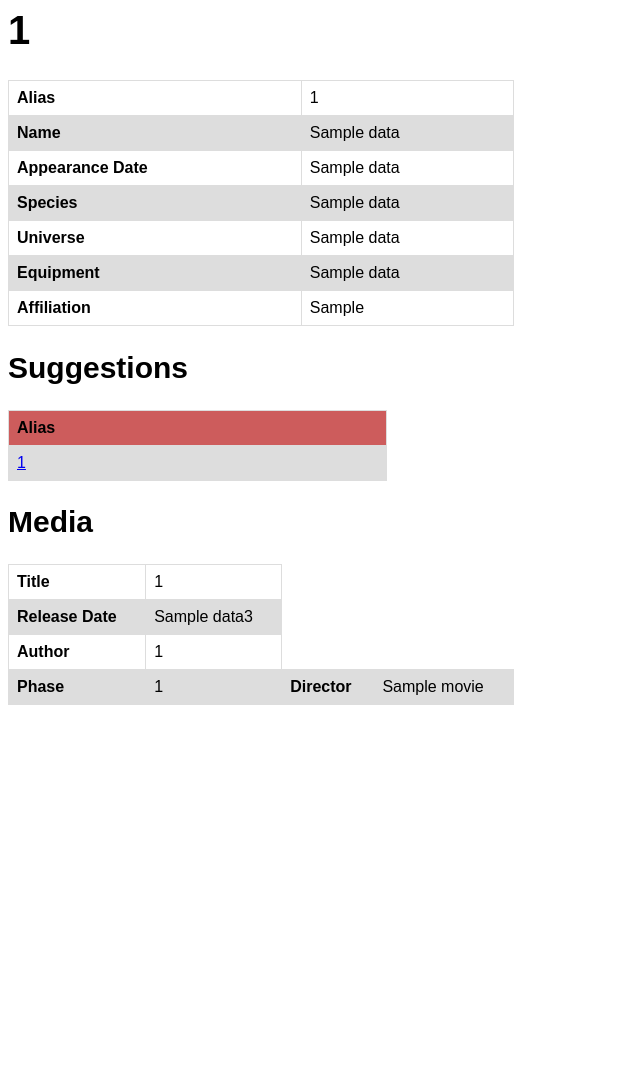
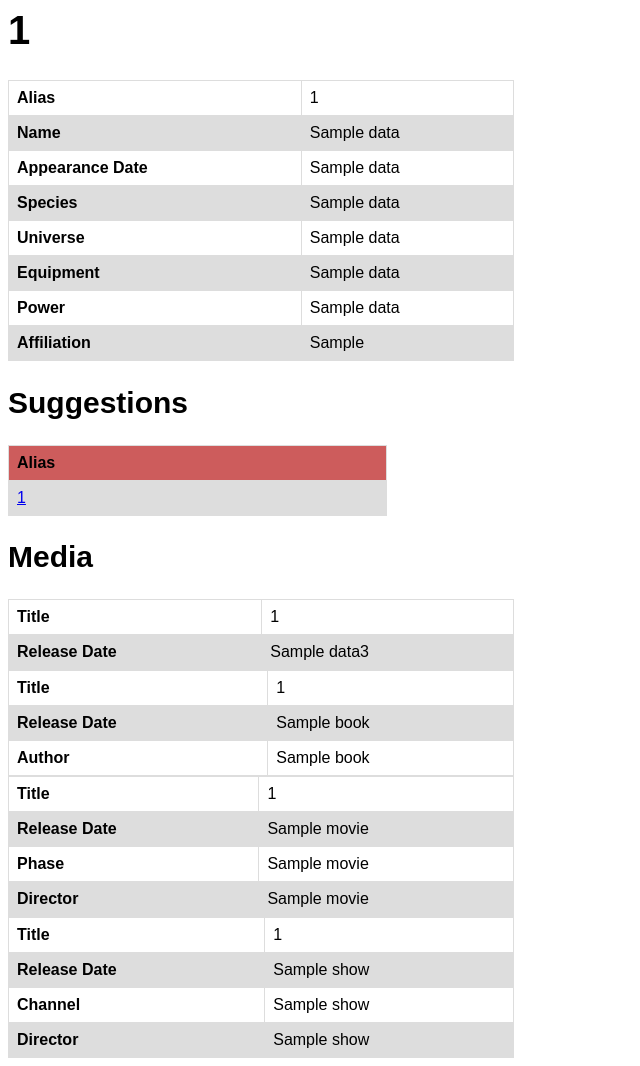
Before and after one commit to breanatate/MarvelDB, a Flask app: template templates/profile.html in a window 1280 px wide. Shown: the whole page, without its empty margins (0-640 px from the left). Before the commit the page ends 705 px from the top, so only its background shows below. Run offline with Flask 2, Linux system fonts and the light colour scheme; the template is opened without the code that fills it: most values are stand-ins (such as "Sample title", 1, 10 or a date in 2020); parts of the project's set-up code (start-up, migrations or seed data) failed here and were passed over.

Commit message:
added powers

```diff
--- a/server.py
+++ b/server.py
@@ -181,7 +181,10 @@ def profile(alias):
     row.append(person[3])
     row.append(person[4])
     row.append(person[5])
-
+    cursor = g.conn.execute('SELECT h.powname FROM Has_A AS h WHERE h.alias = (%s)', alias)
+    for power in cursor:
+      row.append(power[0])
+    cursor.close()
     results.append(row)
   cursor.close()
   affiliation = []
@@ -220,7 +223,7 @@ def profile(alias):
     cursor = g.conn.execute('SELECT b.author FROM Books AS b WHERE b.title = (%s)', title)
     for author in cursor:
       #media.append(author[0])
-      books.append(author[0])
+      books.append(author)
       book = true
     cursor.close()
     cursor = g.conn.execute('SELECT t.channel, t.director FROM TVShows AS t WHERE t.title = (%s)', title)
--- a/templates/profile.html
+++ b/templates/profile.html
@@ -59,6 +59,10 @@ table#table1 {
     	<td>{{n[5]}}</td>
     </tr>
     <tr>
+    	<th>Power</th>
+    	<td>{{n[6]}}</td>
+    </tr>
+    <tr>
     	<th>Affiliation</th>
     	{%for x in data1%}
     	<td value = "{{x}}">{{x}}</td>
@@ -91,18 +95,60 @@ table#table1 {
     	<td>{{n[1]}}</td>
   	</tr>
   	{% endfor %}
+  </table>
+  <table>
   	{%for n in book%}
   	<tr>
-  		<th>Author</th>
+  		<th>Title</th>
     	<td>{{n[0]}}</td>
+    </tr>
+    <tr>
+    	<th>Release Date</th>
+    	<td>{{n[1]}}</td>
+    </tr>
+    <tr>
+    	<th>Author</th>
+    	<td>{{n[2]}}</td>
   	</tr>
   	{% endfor %}
+  </table>
+  <table>
   	{%for n in movie%}
   	<tr>
+  		<th>Title</th>
+    	<td>{{n[0]}}</td>
+    </tr>
+    <tr>
+    	<th>Release Date</th>
+    	<td>{{n[1]}}</td>
+    </tr>
+    <tr>
   		<th>Phase</th>
+    	<td>{{n[2]}}</td>
+    </tr>
+    <tr>
+    	<th>Director</th>
+    	<td>{{n[3]}}</td>
+  	</tr>
+  	{% endfor %}
+  </table>
+  <table>
+  	{%for n in show%}
+  	<tr>
+  		<th>Title</th>
     	<td>{{n[0]}}</td>
+    </tr>
+    <tr>
+    	<th>Release Date</th>
+    	<td>{{n[1]}}</td>
+    </tr>
+    <tr>
+  		<th>Channel</th>
+    	<td>{{n[2]}}</td>
+    </tr>
+    <tr>
     	<th>Director</th>
-    	<td>{{n[1]}}</td>
+    	<td>{{n[3]}}</td>
   	</tr>
   	{% endfor %}
   </table>
```
